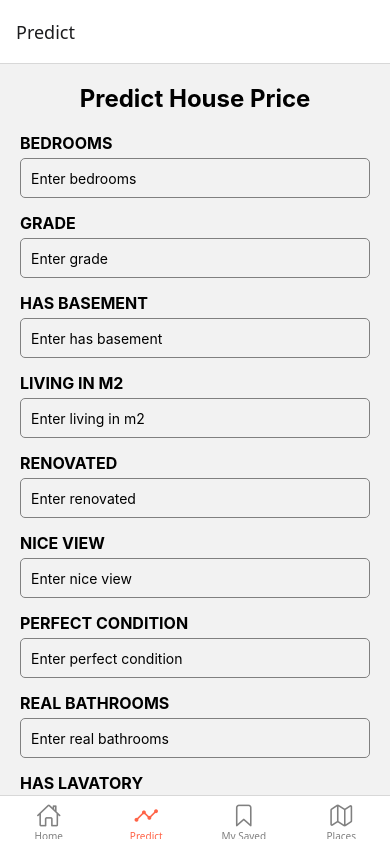
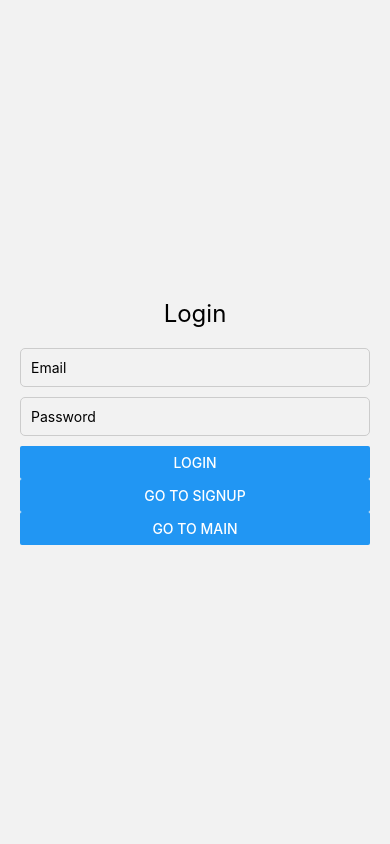
Before and after one commit to CharmThiekshanaPerera/house-price-prediction-app, a React Native app: screen /Predict in a window 390 px wide. Built offline with nearby package versions, Linux system fonts and the light colour scheme.

Commit message:
update main

```diff
--- a/App.js
+++ b/App.js
@@ -1,6 +1,21 @@
+// App.js
 import React from 'react';
+import { NavigationContainer } from '@react-navigation/native';
+import { createStackNavigator } from '@react-navigation/stack';
 import BottomTabNavigator from './navigation/BottomTabNavigator';
+import LoginScreen from './screens/LoginScreen';
+import SignupScreen from './screens/SignupScreen';
+
+const Stack = createStackNavigator();
 
 export default function App() {
-  return <BottomTabNavigator />;
+  return (
+    <NavigationContainer>
+      <Stack.Navigator initialRouteName="Login">
+        <Stack.Screen name="Login" component={LoginScreen} options={{ headerShown: false }} />
+        <Stack.Screen name="Signup" component={SignupScreen} options={{ headerShown: false }} />
+        <Stack.Screen name="Main" component={BottomTabNavigator} options={{ headerShown: false }} />
+      </Stack.Navigator>
+    </NavigationContainer>
+  );
 }
--- a/navigation/BottomTabNavigator.js
+++ b/navigation/BottomTabNavigator.js
@@ -1,18 +1,18 @@
+// navigation/BottomTabNavigator.js
 import React from 'react';
 import { createBottomTabNavigator } from '@react-navigation/bottom-tabs';
-import { NavigationContainer } from '@react-navigation/native';
 import { Ionicons } from '@expo/vector-icons';
 
 import HomeScreen from '../screens/HomeScreen';
 import PredictionScreen from '../screens/PredictionScreen';
 import MySavedScreen from '../screens/MySavedScreen';
 import PlacesScreen from '../screens/PlacesScreen';
+import UserScreen from '../screens/UserScreen';
 
 const Tab = createBottomTabNavigator();
 
 export default function BottomTabNavigator() {
   return (
-    <NavigationContainer>
     <Tab.Navigator
       screenOptions={({ route }) => ({
         tabBarIcon: ({ focused, color, size }) => {
@@ -26,6 +26,8 @@ export default function BottomTabNavigator() {
             iconName = focused ? 'bookmark' : 'bookmark-outline';
           } else if (route.name === 'Places') {
             iconName = focused ? 'map' : 'map-outline';
+          } else if (route.name === 'User') {
+            iconName = focused ? 'person' : 'person-outline';
           }
 
           return <Ionicons name={iconName} size={size} color={color} />;
@@ -38,7 +40,7 @@ export default function BottomTabNavigator() {
       <Tab.Screen name="Predict" component={PredictionScreen} />
       <Tab.Screen name="My Saved" component={MySavedScreen} />
       <Tab.Screen name="Places" component={PlacesScreen} />
+      <Tab.Screen name="User" component={UserScreen} />
     </Tab.Navigator>
-    </NavigationContainer>
   );
 }
--- a/package.json
+++ b/package.json
@@ -10,9 +10,12 @@
     "web": "expo start --web"
   },
   "dependencies": {
+    "@expo/vector-icons": "^14.0.4",
+    "@react-native-async-storage/async-storage": "^2.1.1",
     "@react-navigation/bottom-tabs": "^7.2.0",
     "@react-navigation/native": "^7.0.14",
     "@react-navigation/stack": "^7.1.1",
+    "async-storage": "^0.1.0",
     "axios": "^1.7.9",
     "expo": "~52.0.25",
     "expo-status-bar": "~2.0.1",
--- a/screens/HomeScreen.js
+++ b/screens/HomeScreen.js
@@ -1,29 +1,25 @@
+// screens/HomeScreen.js
 import React from 'react';
-import { View, Text, StyleSheet } from 'react-native';
+import { View, Text, StyleSheet, TouchableOpacity } from 'react-native';
+import { Ionicons } from '@expo/vector-icons';
 
-export default function HomeScreen() {
+export default function HomeScreen({ navigation }) {
   return (
     <View style={styles.container}>
-      <Text style={styles.title}>Welcome to House Price Prediction</Text>
+      <View style={styles.header}>
+        <Text style={styles.title}>Welcome to House Price Prediction</Text>
+        <TouchableOpacity onPress={() => navigation.navigate('User')}>
+          <Ionicons name="person-circle-outline" size={40} color="black" />
+        </TouchableOpacity>
+      </View>
       <Text style={styles.text}>Use the prediction page to estimate house prices!</Text>
     </View>
   );
 }
 
 const styles = StyleSheet.create({
-  container: {
-    flex: 1,
-    justifyContent: 'center',
-    alignItems: 'center',
-    padding: 20,
-  },
-  title: {
-    fontSize: 24,
-    fontWeight: 'bold',
-    marginBottom: 10,
-  },
-  text: {
-    fontSize: 16,
-    textAlign: 'center',
-  },
+  container: { flex: 1, justifyContent: 'center', alignItems: 'center', padding: 20 },
+  header: { flexDirection: 'row', justifyContent: 'space-between', width: '100%', alignItems: 'center' },
+  title: { fontSize: 24, fontWeight: 'bold', marginBottom: 10 },
+  text: { fontSize: 16, textAlign: 'center' },
 });
--- /dev/null
+++ b/screens/LoginScreen.js
@@ -0,0 +1,38 @@
+// screens/LoginScreen.js
+import React, { useState } from 'react';
+import { View, Text, TextInput, Button, StyleSheet, Alert } from 'react-native';
+import AsyncStorage from '@react-native-async-storage/async-storage';
+
+export default function LoginScreen({ navigation }) {
+  const [email, setEmail] = useState('');
+  const [password, setPassword] = useState('');
+
+  const handleLogin = async () => {
+    const userData = await AsyncStorage.getItem(email);
+    const user = JSON.parse(userData);
+
+    if (user && user.password === password) {
+      await AsyncStorage.setItem('currentUserEmail', email);
+      navigation.replace('Main');
+    } else {
+      Alert.alert('Login Failed', 'Invalid email or password');
+    }
+  };
+
+  return (
+    <View style={styles.container}>
+      <Text style={styles.title}>Login</Text>
+      <TextInput style={styles.input} placeholder="Email" value={email} onChangeText={setEmail} />
+      <TextInput style={styles.input} placeholder="Password" secureTextEntry value={password} onChangeText={setPassword} />
+      <Button title="Login" onPress={handleLogin} />
+      <Button title="Go to Signup" onPress={() => navigation.navigate('Signup')} />
+      <Button title="Go to Main" onPress={() => navigation.navigate('Main')} />
+    </View>
+  );
+}
+
+const styles = StyleSheet.create({
+  container: { flex: 1, justifyContent: 'center', padding: 20 },
+  title: { fontSize: 24, marginBottom: 20, textAlign: 'center' },
+  input: { borderWidth: 1, borderColor: '#ccc', padding: 10, marginBottom: 10, borderRadius: 5 },
+});
--- a/screens/PredictionScreen.js
+++ b/screens/PredictionScreen.js
@@ -27,7 +27,7 @@ const PredictScreen = () => {
 
   const handlePredict = async () => {
     try {
-      const response = await axios.post('http://100.93.205.207:5000/predict', formData, {
+      const response = await axios.post('http://192.168.8.143:5000/predict', formData, {
         headers: { 'Content-Type': 'application/json' }
       });
       setPrediction(response.data.prediction);
--- /dev/null
+++ b/screens/SignupScreen.js
@@ -0,0 +1,43 @@
+// screens/SignupScreen.js
+import React, { useState } from 'react';
+import { View, Text, TextInput, Button, StyleSheet, Alert } from 'react-native';
+import AsyncStorage from '@react-native-async-storage/async-storage';
+
+export default function SignupScreen({ navigation }) {
+  const [name, setName] = useState('');
+  const [email, setEmail] = useState('');
+  const [phone, setPhone] = useState('');
+  const [password, setPassword] = useState('');
+  const [confirmPassword, setConfirmPassword] = useState('');
+
+  const handleSignup = async () => {
+    if (password !== confirmPassword) {
+      Alert.alert('Error', 'Passwords do not match');
+      return;
+    }
+
+    const user = { name, email, phone, password };
+    await AsyncStorage.setItem(email, JSON.stringify(user));
+    Alert.alert('Success', 'Account created successfully');
+    navigation.replace('Login');
+  };
+
+  return (
+    <View style={styles.container}>
+      <Text style={styles.title}>Signup</Text>
+      <TextInput style={styles.input} placeholder="Name" value={name} onChangeText={setName} />
+      <TextInput style={styles.input} placeholder="Email" value={email} onChangeText={setEmail} />
+      <TextInput style={styles.input} placeholder="Phone" value={phone} onChangeText={setPhone} />
+      <TextInput style={styles.input} placeholder="Password" secureTextEntry value={password} onChangeText={setPassword} />
+      <TextInput style={styles.input} placeholder="Confirm Password" secureTextEntry value={confirmPassword} onChangeText={setConfirmPassword} />
+      <Button title="Signup" onPress={handleSignup} />
+      <Button title="Go to Login" onPress={() => navigation.navigate('Login')} />
+    </View>
+  );
+}
+
+const styles = StyleSheet.create({
+  container: { flex: 1, justifyContent: 'center', padding: 20 },
+  title: { fontSize: 24, marginBottom: 20, textAlign: 'center' },
+  input: { borderWidth: 1, borderColor: '#ccc', padding: 10, marginBottom: 10, borderRadius: 5 },
+});
--- /dev/null
+++ b/screens/UserScreen.js
@@ -0,0 +1,43 @@
+// screens/UserScreen.js
+import React, { useEffect, useState } from 'react';
+import { View, Text, Button, StyleSheet } from 'react-native';
+import AsyncStorage from '@react-native-async-storage/async-storage';
+
+export default function UserScreen({ navigation }) {
+  const [user, setUser] = useState(null);
+
+  useEffect(() => {
+    const fetchUser = async () => {
+      const email = await AsyncStorage.getItem('currentUserEmail');
+      const userData = await AsyncStorage.getItem(email);
+      setUser(JSON.parse(userData));
+    };
+
+    fetchUser();
+  }, []);
+
+  const handleLogout = () => {
+    navigation.replace('Login');
+  };
+
+  return (
+    <View style={styles.container}>
+      {user ? (
+        <>
+          <Text style={styles.title}>User Profile</Text>
+          <Text>Name: {user.name}</Text>
+          <Text>Email: {user.email}</Text>
+          <Text>Phone: {user.phone}</Text>
+          <Button title="Logout" onPress={handleLogout} />
+        </>
+      ) : (
+        <Text>Loading...</Text>
+      )}
+    </View>
+  );
+}
+
+const styles = StyleSheet.create({
+  container: { flex: 1, justifyContent: 'center', alignItems: 'center', padding: 20 },
+  title: { fontSize: 24, marginBottom: 10 },
+});
```
Also changed, not shown: 1 other file (tests, documents, lock files or other folders). Lines whose indentation alone changed are shown as unchanged.
